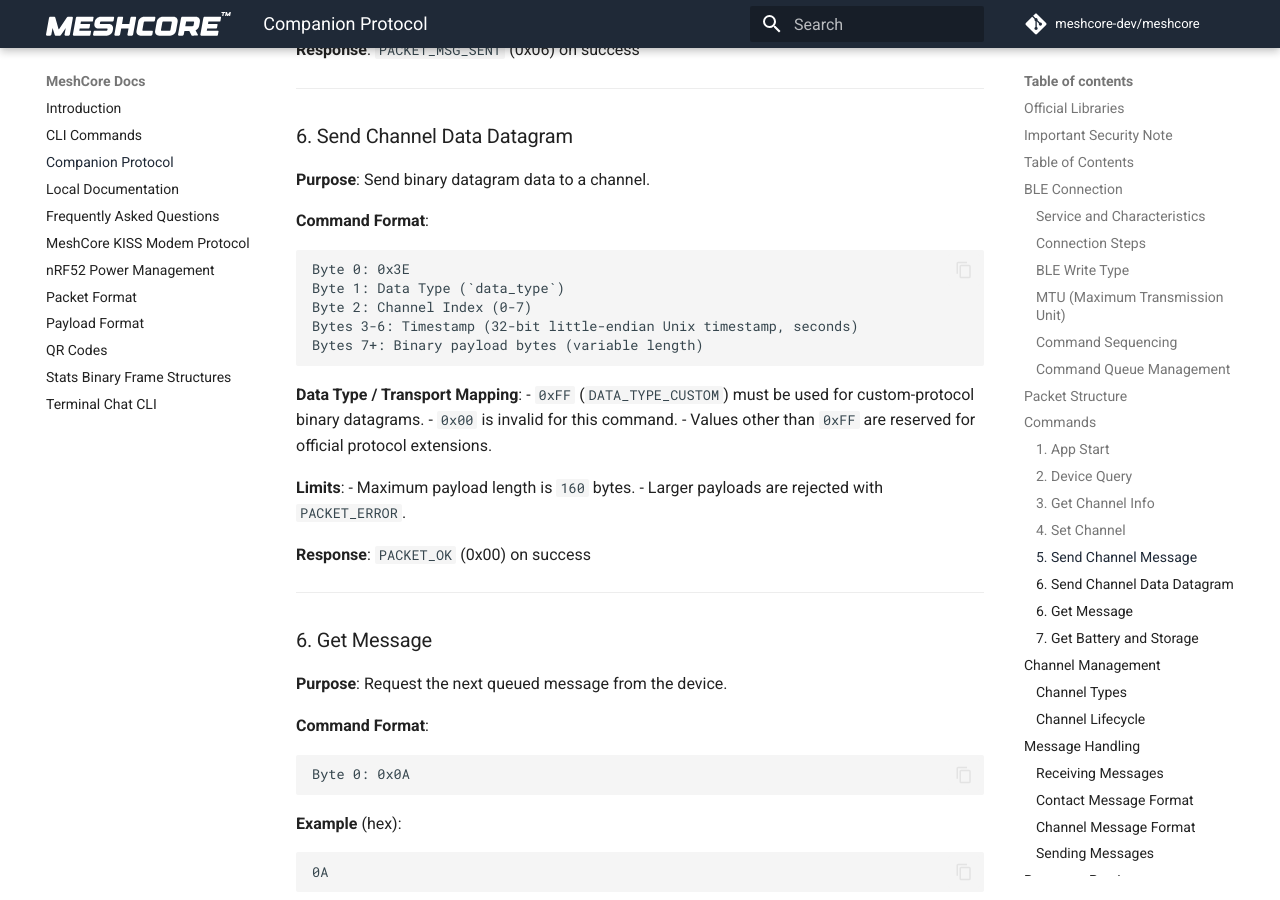
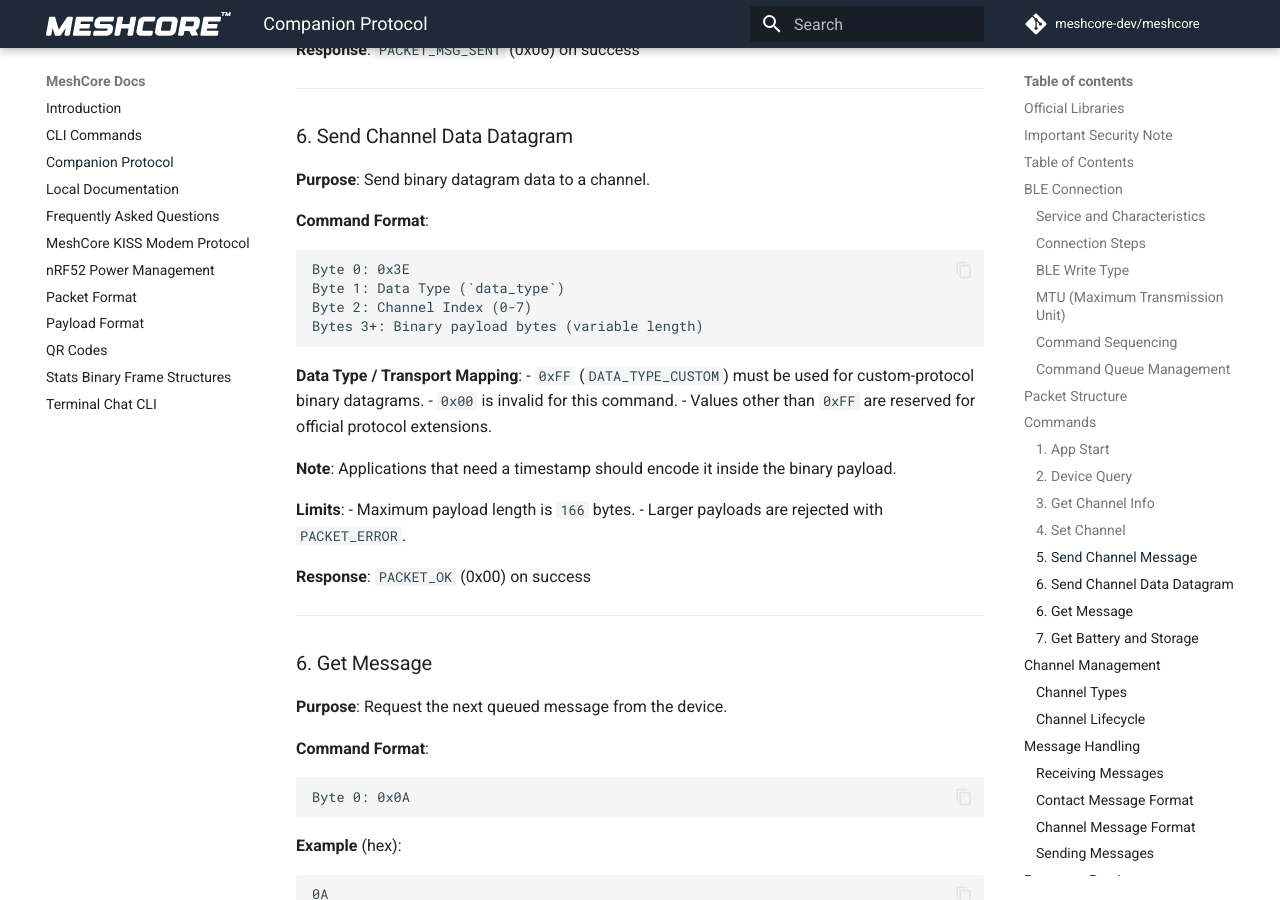
Before and after one commit to JacekVV/MeshCore-Hydra, an MkDocs documentation site: the page built from docs/companion_protocol.md, in a window 1280 px wide and 900 px high, scrolled down 6867 px. Built offline with MkDocs 1.6.1 and Material for MkDocs 9.7.7, drawn with Linux system fonts in a browser that asks for light colours; comment, search, counter and statistics services are not loaded.

Commit message:
fix: Drop grp data timestamp
ref: #1928

````diff
--- a/docs/companion_protocol.md
+++ b/docs/companion_protocol.md
@@ -290,8 +290,7 @@ Bytes 7+: Message Text (UTF-8, variable length)
 Byte 0: 0x3E
 Byte 1: Data Type (`data_type`)
 Byte 2: Channel Index (0-7)
-Bytes 3-6: Timestamp (32-bit little-endian Unix timestamp, seconds)
-Bytes 7+: Binary payload bytes (variable length)
+Bytes 3+: Binary payload bytes (variable length)
 ```
 
 **Data Type / Transport Mapping**:
@@ -299,8 +298,10 @@ Bytes 7+: Binary payload bytes (variable length)
 - `0x00` is invalid for this command.
 - Values other than `0xFF` are reserved for official protocol extensions.
 
+**Note**: Applications that need a timestamp should encode it inside the binary payload.
+
 **Limits**:
-- Maximum payload length is `160` bytes.
+- Maximum payload length is `166` bytes.
 - Larger payloads are rejected with `PACKET_ERROR`.
 
 **Response**: `PACKET_OK` (0x00) on success
````
Also changed, not shown: 6 other files.
